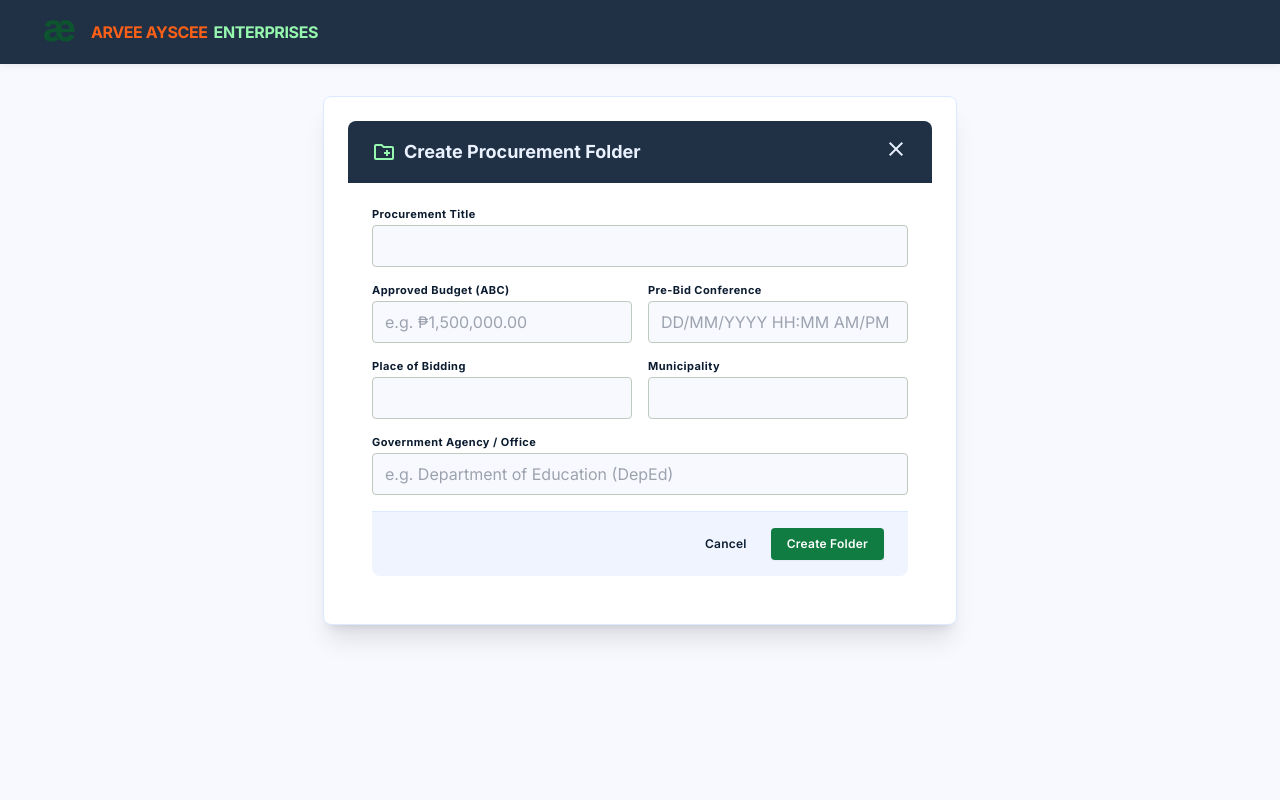
After one commit to Sylphyyyy/inv2, a Flask app: template app/templates/inventory/add.html in a window 1280 px wide. The commit adds this page. Run offline with Flask 3, Linux system fonts and the light colour scheme; the template is opened without the code that fills it, so the values that code supplies are empty; some libraries are stand-ins or nearby versions.

Commit message:
Fix New Procurement button - render form page on GET

```diff
--- a/app/routes/inventory.py
+++ b/app/routes/inventory.py
@@ -375,7 +375,7 @@ def add_procurement():
         flash('New Procurement folder created successfully.', 'success')
         return redirect(url_for('inventory.index'))
 
-    return redirect(url_for('inventory.index'))
+    return render_template('inventory/add.html')
 
 @inventory_bp.route('/<int:procurement_id>/edit', methods=['POST'])
 def edit_procurement(procurement_id):
--- /dev/null
+++ b/app/templates/inventory/add.html
@@ -0,0 +1,53 @@
+{% extends "base.html" %}
+
+{% block content %}
+<div class="max-w-2xl mx-auto">
+  <div class="bg-surface-container-lowest rounded-xl shadow-xl border border-surface-container-high p-space-lg mb-space-md">
+    <div class="bg-inverse-surface text-inverse-on-surface px-space-lg py-space-md flex items-center justify-between rounded-t-xl">
+      <h5 class="font-headline-md text-headline-md font-bold flex items-center gap-2">
+        <span class="material-symbols-outlined text-primary-fixed">create_new_folder</span>
+        <span>Create Procurement Folder</span>
+      </h5>
+      <a href="{{ url_for('inventory.index') }}" class="text-inverse-on-surface hover:text-error-container transition-colors">
+        <span class="material-symbols-outlined text-[24px]">close</span>
+      </a>
+    </div>
+
+    <form action="{{ url_for('inventory.add_procurement') }}" method="POST" class="p-space-lg space-y-4">
+      <div>
+        <label class="block font-label-sm text-label-sm font-bold text-on-surface mb-1">Procurement Title</label>
+        <input type="text" name="title" class="w-full px-3 py-2 rounded-lg border border-outline-variant bg-surface text-on-surface focus:outline-none focus:border-primary" required>
+      </div>
+      <div class="grid grid-cols-1 md:grid-cols-2 gap-4">
+        <div>
+          <label class="block font-label-sm text-label-sm font-bold text-on-surface mb-1">Approved Budget (ABC)</label>
+          <input type="text" name="abc" class="w-full px-3 py-2 rounded-lg border border-outline-variant bg-surface text-on-surface focus:outline-none focus:border-primary" placeholder="e.g. ₱1,500,000.00">
+        </div>
+        <div>
+          <label class="block font-label-sm text-label-sm font-bold text-on-surface mb-1">Pre-Bid Conference</label>
+          <input type="text" name="pre_bid_date" class="w-full px-3 py-2 rounded-lg border border-outline-variant bg-surface text-on-surface focus:outline-none focus:border-primary" placeholder="DD/MM/YYYY HH:MM AM/PM">
+        </div>
+      </div>
+      <div class="grid grid-cols-1 md:grid-cols-2 gap-4">
+        <div>
+          <label class="block font-label-sm text-label-sm font-bold text-on-surface mb-1">Place of Bidding</label>
+          <input type="text" name="place_of_bidding" class="w-full px-3 py-2 rounded-lg border border-outline-variant bg-surface text-on-surface focus:outline-none focus:border-primary">
+        </div>
+        <div>
+          <label class="block font-label-sm text-label-sm font-bold text-on-surface mb-1">Municipality</label>
+          <input type="text" name="municipality" class="w-full px-3 py-2 rounded-lg border border-outline-variant bg-surface text-on-surface focus:outline-none focus:border-primary">
+        </div>
+      </div>
+      <div>
+        <label class="block font-label-sm text-label-sm font-bold text-on-surface mb-1">Government Agency / Office</label>
+        <input type="text" name="agency" class="w-full px-3 py-2 rounded-lg border border-outline-variant bg-surface text-on-surface focus:outline-none focus:border-primary" placeholder="e.g. Department of Education (DepEd)">
+      </div>
+
+      <div class="bg-surface-container-low px-space-lg py-space-md border-t border-surface-container-high flex justify-end gap-space-sm rounded-b-xl">
+        <a href="{{ url_for('inventory.index') }}" class="px-4 py-2 rounded-lg font-label-md text-label-md text-on-surface hover:bg-surface-container-high transition-colors">Cancel</a>
+        <button type="submit" class="px-4 py-2 rounded-lg bg-primary-container hover:bg-primary text-on-primary font-label-md text-label-md shadow-sm transition-all">Create Folder</button>
+      </div>
+    </form>
+  </div>
+</div>
+{% endblock %}
--- a/app/templates/inventory/index.html
+++ b/app/templates/inventory/index.html
@@ -10,10 +10,10 @@
     <p class="font-body-md text-body-md text-on-surface-variant"></p>
   </div>
   <div class="flex items-center gap-space-sm flex-shrink-0">
-    <button class="flex items-center gap-space-xs px-space-lg py-2 rounded-lg bg-primary-container hover:bg-primary text-on-primary font-label-md text-label-md transition-all shadow-md active:scale-95" type="button" onclick="openProcurementModal()">
+    <a href="{{ url_for('inventory.add_procurement') }}" class="flex items-center gap-space-xs px-space-lg py-2 rounded-lg bg-primary-container hover:bg-primary text-on-primary font-label-md text-label-md transition-all shadow-md">
       <span class="material-symbols-outlined text-[20px]">add</span>
       <span>New Procurement</span>
-    </button>
+    </a>
   </div>
 </div>
 
```
